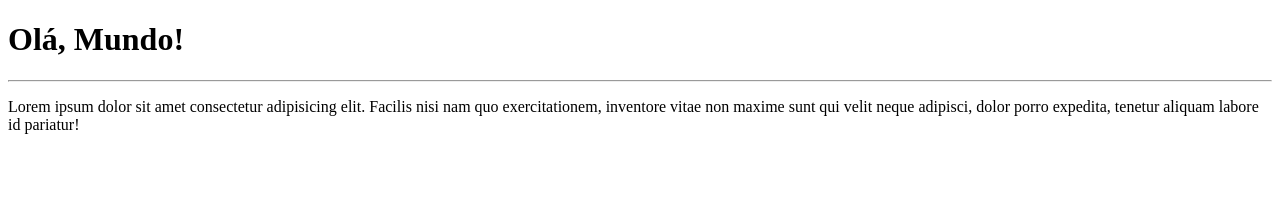
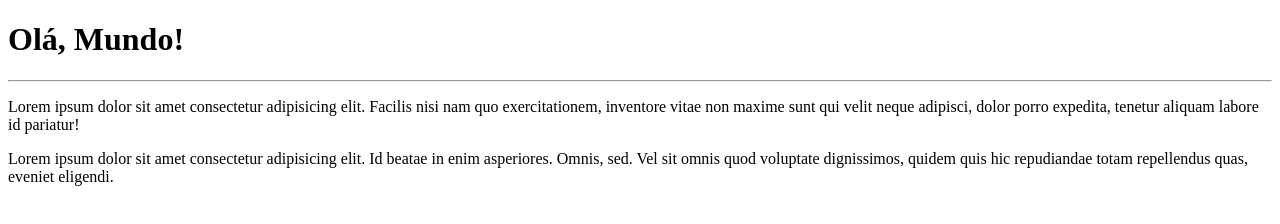
Before and after one commit to manuboorba/Ola-Mundo, a plain HTML site: page site-exemplo/index.html in a window 1280 px wide. Drawn offline with Linux system fonts and the light colour scheme.

Commit message:
adicionei um parágrafo

```diff
--- a/site-exemplo/index.html
+++ b/site-exemplo/index.html
@@ -9,5 +9,6 @@
     <h1>Olá, Mundo!</h1>
     <hr>
     <p>Lorem ipsum dolor sit amet consectetur adipisicing elit. Facilis nisi nam quo exercitationem, inventore vitae non maxime sunt qui velit neque adipisci, dolor porro expedita, tenetur aliquam labore id pariatur!</p>
+    <p>Lorem ipsum dolor sit amet consectetur adipisicing elit. Id beatae in enim asperiores. Omnis, sed. Vel sit omnis quod voluptate dignissimos, quidem quis hic repudiandae totam repellendus quas, eveniet eligendi.</p>
 </body>
 </html>
```
